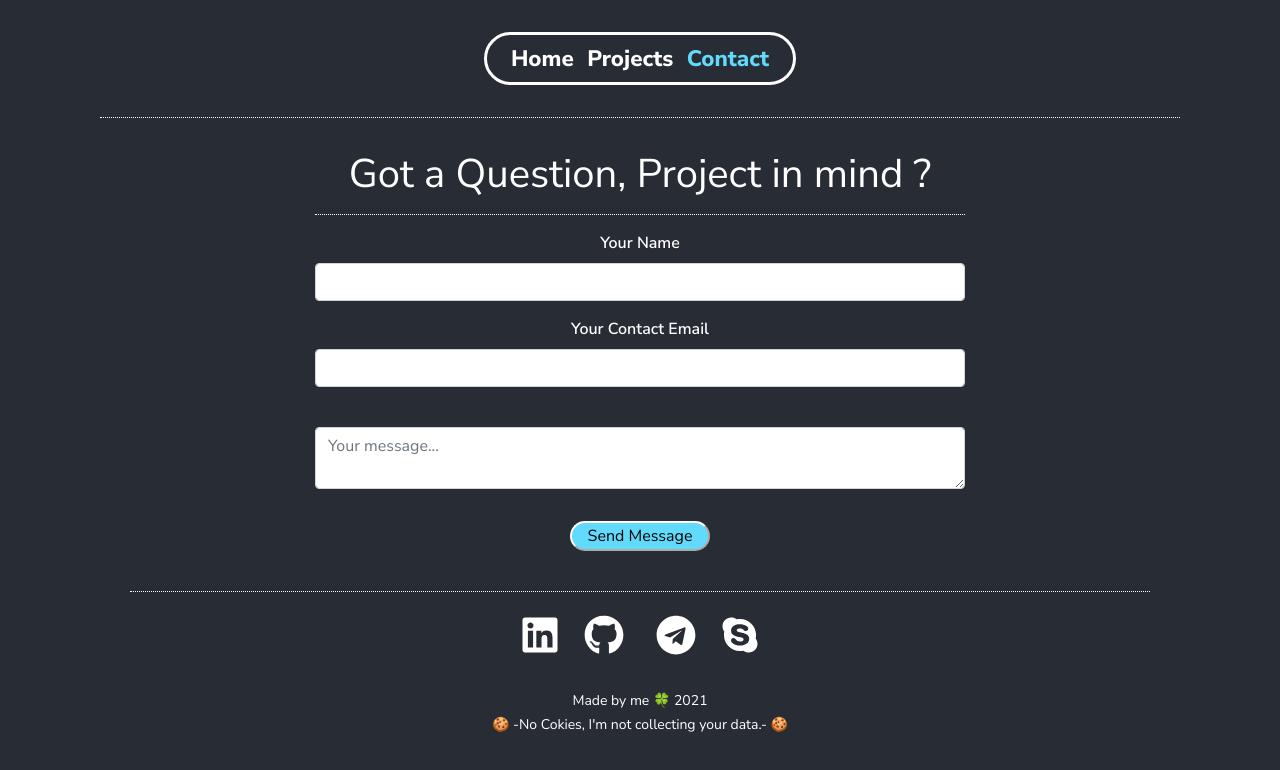
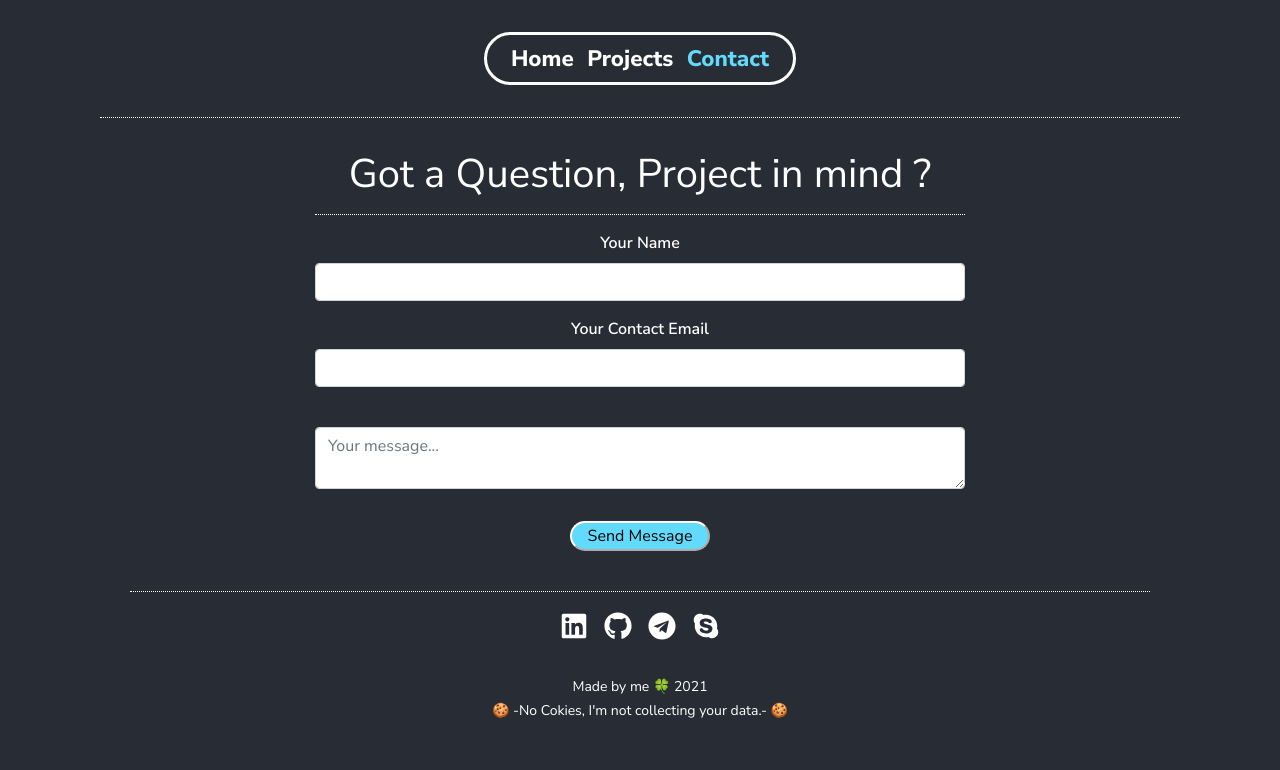
Before and after one commit to mariourban83/MU-portfolio-app-2021, a React (Create React App) app: page /contact in a window 1280 px wide. Shown: the top 770 px of the page. Built offline with nearby package versions, Linux system fonts and the light colour scheme.

Commit message:
Remove unused packages and change fetch URL to heroku deployed expressJS server URL

```diff
--- a/src/components/TheContactForm.js
+++ b/src/components/TheContactForm.js
@@ -17,7 +17,7 @@ function TheContactForm() {
       message: message.value,
     };
 
-    let response = await fetch("http://192.168.8.163:5000/contact", {
+    let response = await fetch("https://mu-portfolio-messaging.herokuapp.com/contact", {
       method: "POST",
       headers: {
         "Content-Type": "application/json;charset=utf-8",
--- a/src/components/TheFooter.js
+++ b/src/components/TheFooter.js
@@ -12,7 +12,7 @@ const TheFooter = () => {
           <br />
           <hr />
           <Col className="col-12 col-md-6 mx-auto text-center">
-            <h1>
+            <h3>
               <a
                 href="https://www.linkedin.com/in/mariourban83/"
                 className="pr-2 text-white"
@@ -21,11 +21,11 @@ const TheFooter = () => {
               </a>
               <a
                 href="https://github.com/mariourban83"
-                className="px-3 text-white"
+                className="px-2 text-white"
               >
                 <FaGithub />
               </a>
-              <a href="https://telegram.org" className="px-3 text-white">
+              <a href="https://telegram.org" className="px-2 text-white">
                 <FaTelegram />
               </a>
               <a
@@ -34,7 +34,7 @@ const TheFooter = () => {
               >
                 <FaSkype />
               </a>
-            </h1>
+            </h3>
           </Col>
           <br />
           <small className="text-white mt-5">
```
Also changed, not shown: package.json (+1 -6 lines), 2 other files (tests, documents, lock files or other folders).
